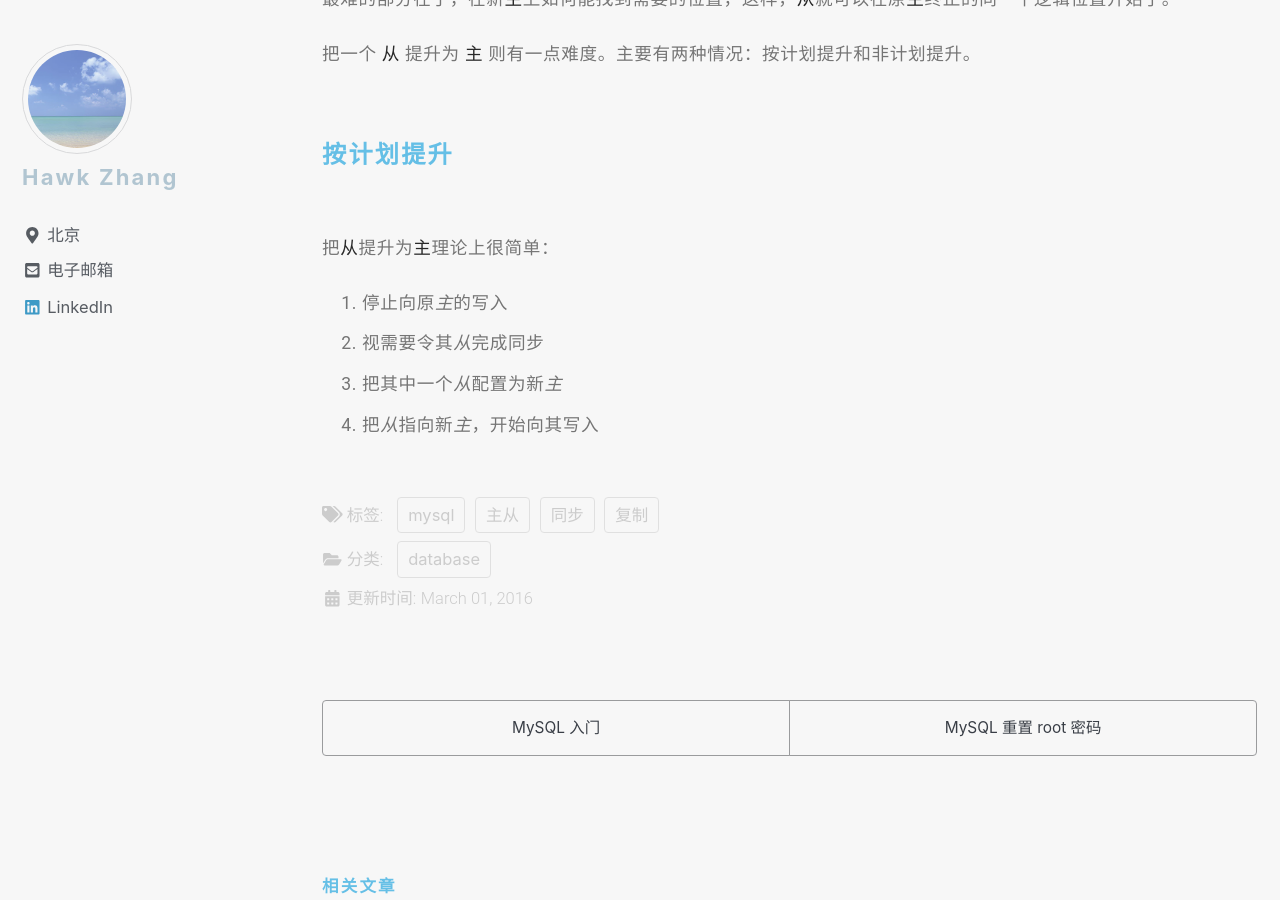
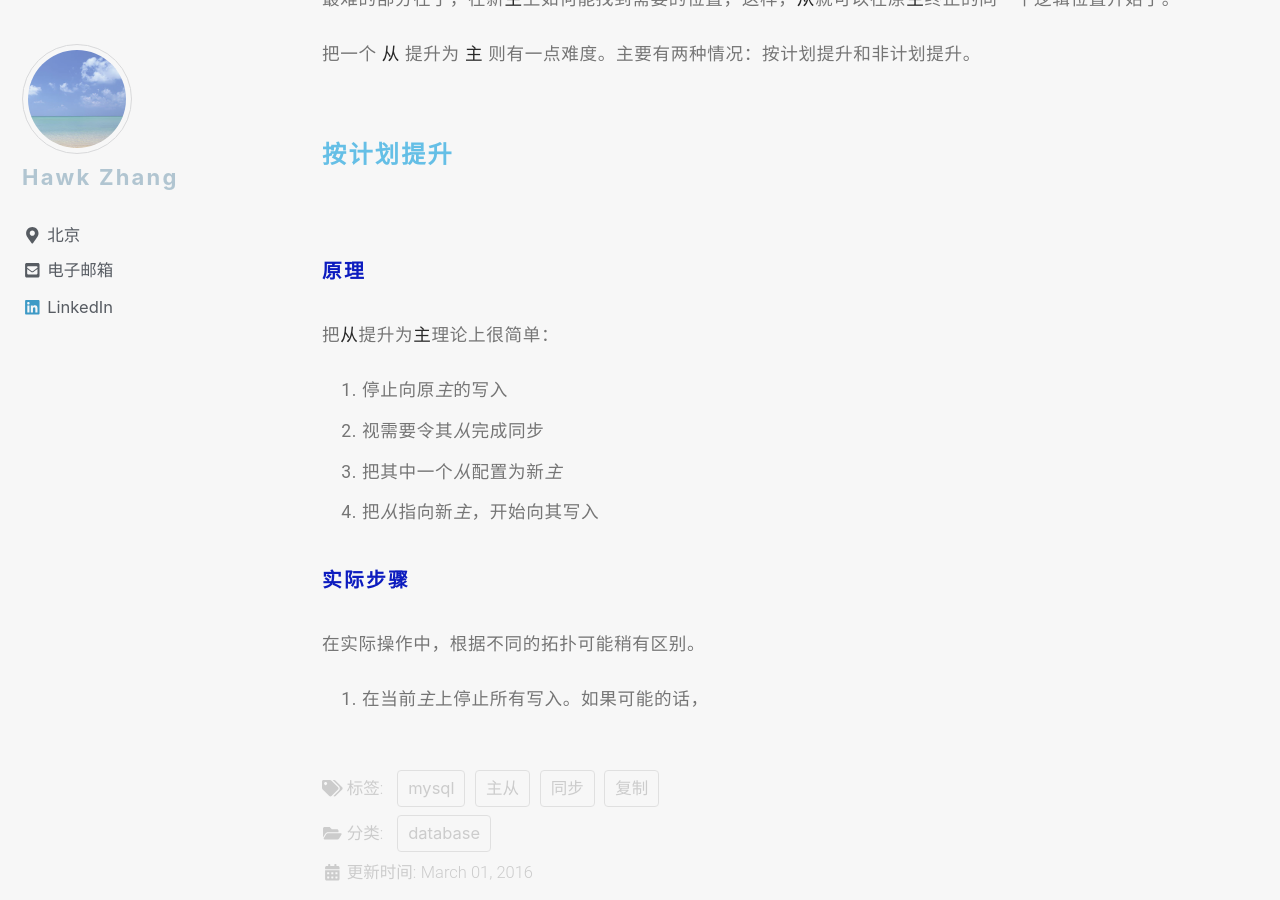
Before and after one commit to narru888/linotes_note, a Jekyll site: the page built from _posts/mysql/2016-03-01-master.slave.md, in a window 1280 px wide and 900 px high, scrolled down 49545 px. Built offline with Jekyll 4.4.1, drawn with Linux system fonts in a browser that asks for light colours; nearby versions of some CDN libraries; a script that is not in the unit is left out.

Commit message:
update on 2018-08-15 21:40:01 CST

```diff
--- a/_posts/mysql/2016-03-01-master.slave.md
+++ b/_posts/mysql/2016-03-01-master.slave.md
@@ -1569,9 +1569,19 @@ $ pt-table-checksum --replicate=test.checksum <master_host>
 
 #### 按计划提升
 
+
+##### 原理
+
 把*从*提升为*主*理论上很简单：
 
 1. 停止向原*主*的写入
 2. 视需要令其*从*完成同步
 3. 把其中一个*从*配置为新*主*
 4. 把*从*指向新*主*，开始向其写入
+
+
+##### 实际步骤
+
+在实际操作中，根据不同的拓扑可能稍有区别。
+
+1. 在当前*主*上停止所有写入。如果可能的话，
```
